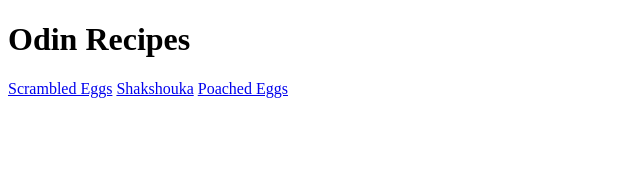
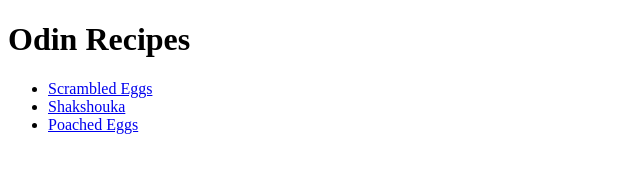
Before and after one commit to VladSemVSD/odin-recipes, a plain HTML site: page index.html in a window 1280 px wide. Shown: the whole page, without its empty margins (0-640 px from the left). Drawn offline with Linux system fonts and the light colour scheme.

Commit message:
Put links into unordered list

```diff
--- a/index.html
+++ b/index.html
@@ -7,8 +7,10 @@
 </head>
 <body>
     <h1>Odin Recipes</h1>
-    <a href="recipes/scramble.html">Scrambled Eggs</a>
-    <a href="recipes/shakshuka.html">Shakshouka</a>
-    <a href="recipes/poached_egg.html">Poached Eggs</a>
+    <ul>
+        <li><a href="recipes/scramble.html">Scrambled Eggs</a></li>
+        <li><a href="recipes/shakshuka.html">Shakshouka</a></li>
+        <li><a href="recipes/poached_egg.html">Poached Eggs</a></li>
+    </ul>
 </body>
 </html>
```
